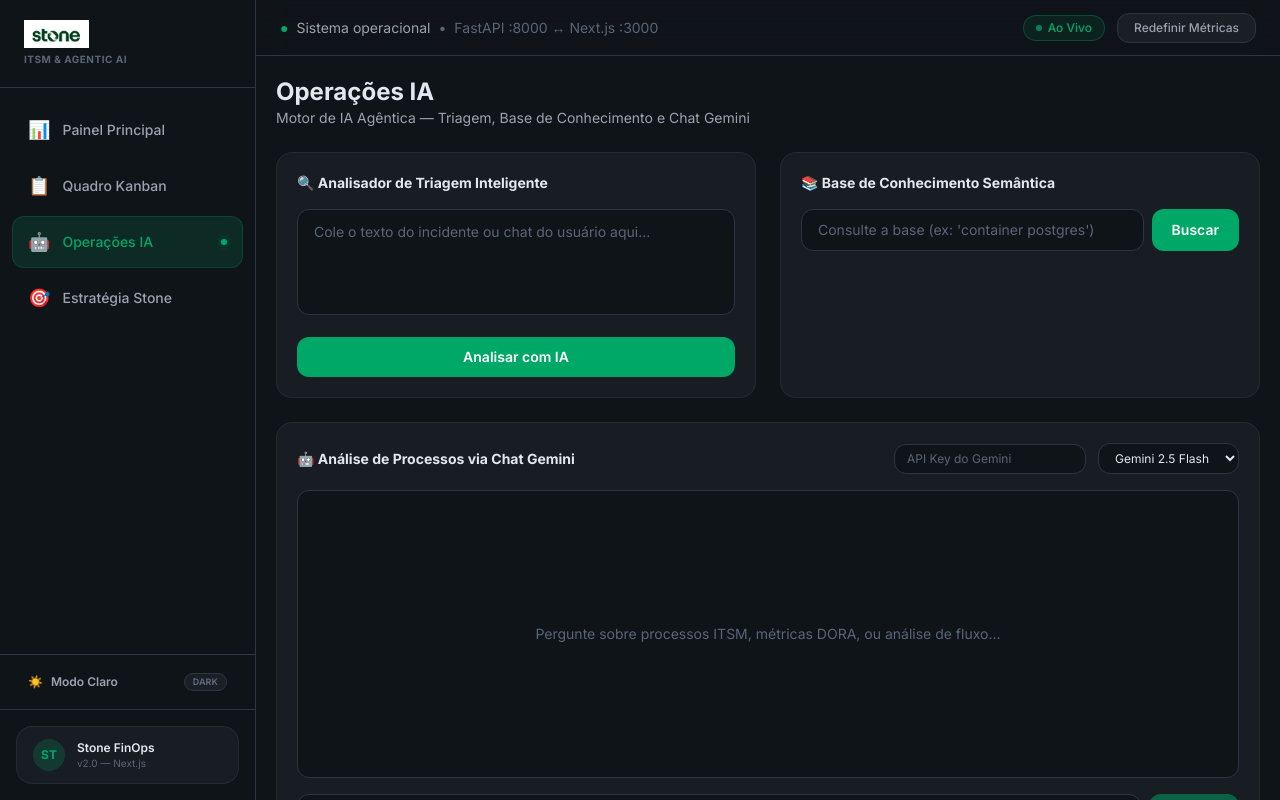
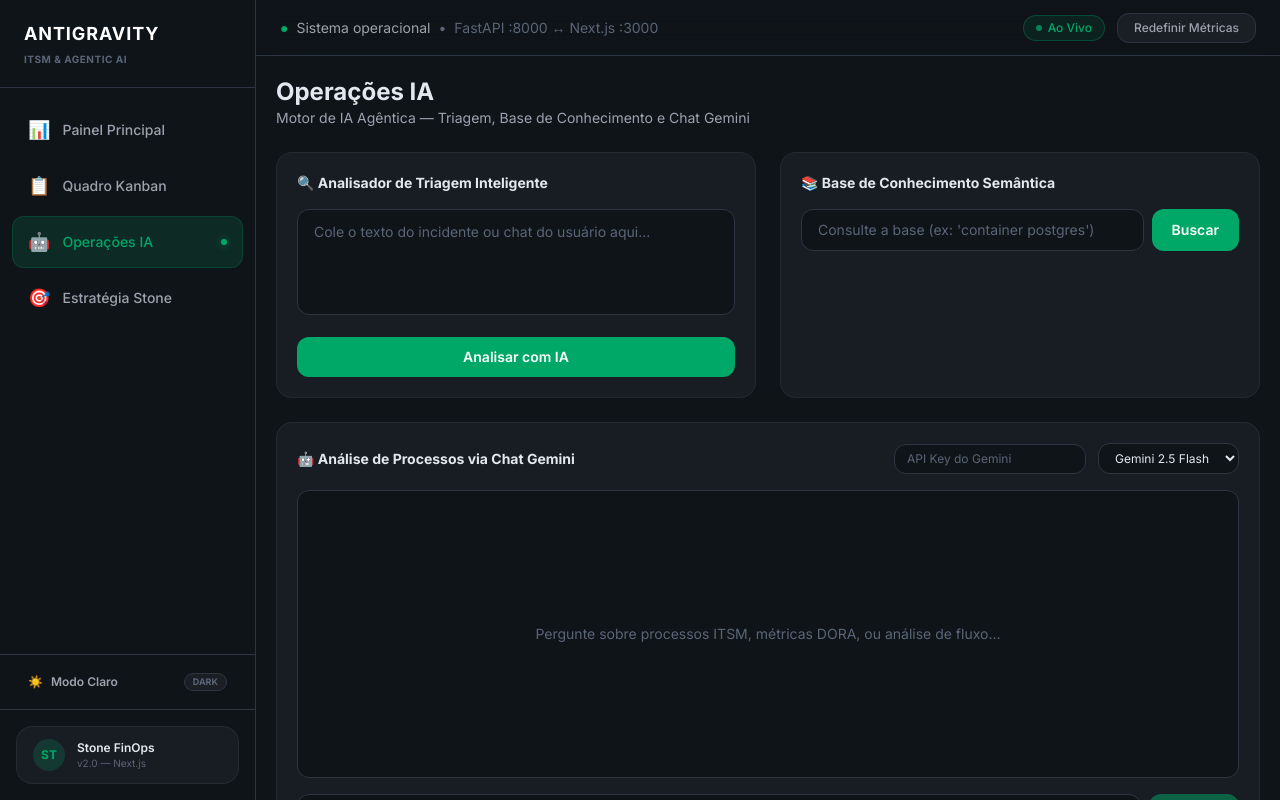
Before and after one commit to JEMAM/stone, a Next.js app in the folder frontend/: page /ai-ops in a window 1280 px wide. Built offline with nearby package versions, Linux system fonts and the light colour scheme.

Commit message:
chore: remover o logo da empresa, recriar o venv e fixar as versoes no requirements.txt

```diff
--- a/frontend/src/components/layout/Sidebar.tsx
+++ b/frontend/src/components/layout/Sidebar.tsx
@@ -42,7 +42,7 @@
       {/* Logo */}
       <div className="flex flex-col gap-1 border-b border-border-dark px-6 py-5">
         <div className="flex items-center gap-2">
-          <img src="/stone-logo.png" alt="Stone" className="h-7 w-auto object-contain" />
+          <span className="text-lg font-bold text-white tracking-wider">ANTIGRAVITY</span>
         </div>
         <p className="text-[10px] tracking-wider text-text-low font-bold uppercase">ITSM & Agentic AI</p>
       </div>
```
Also changed, not shown: frontend/public/stone-logo.png (deleted), 1 other file (tests, documents, lock files or other folders).
